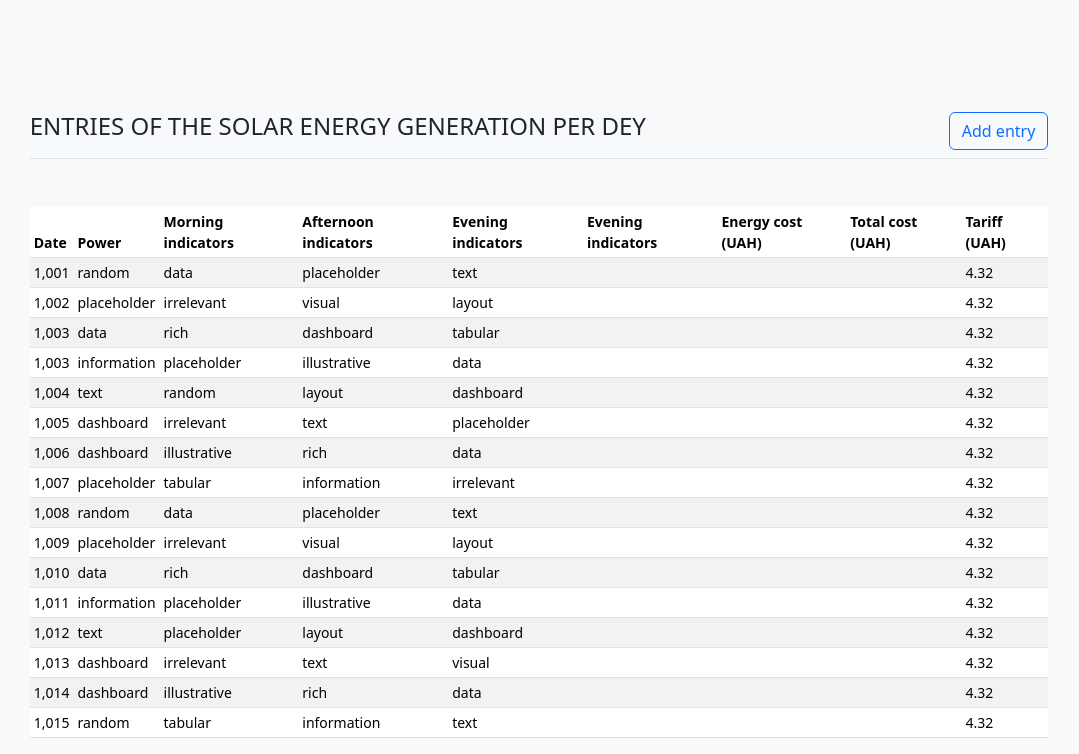
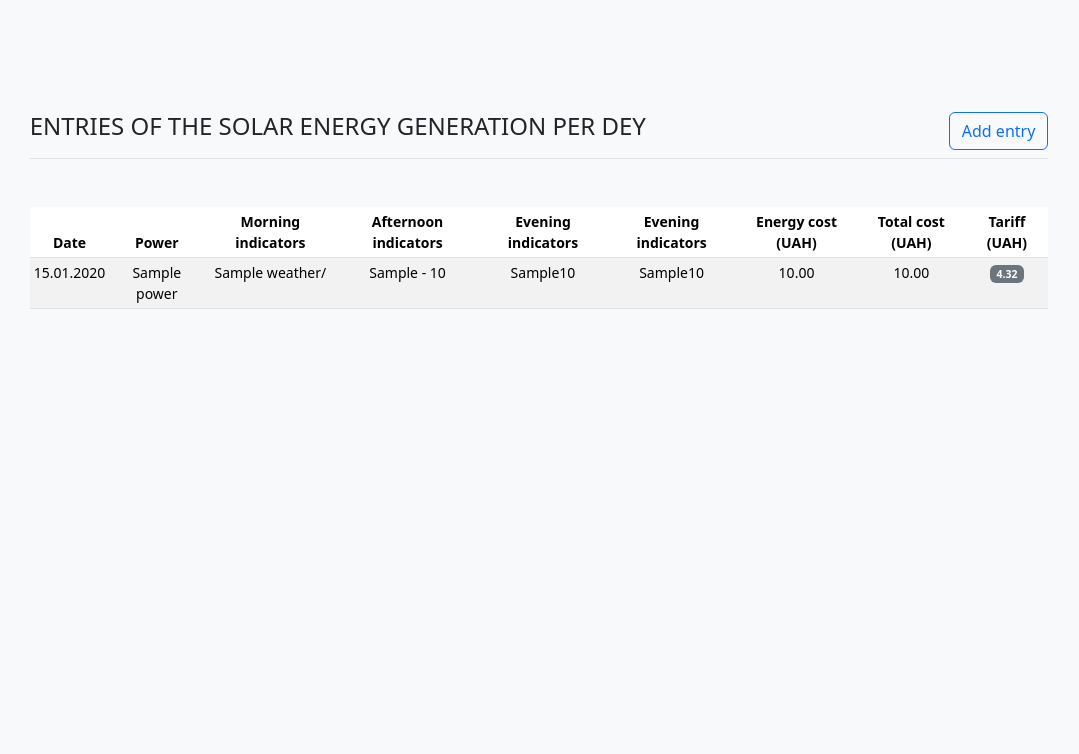
Before and after one commit to ychernyshev/Solar-Power-Calculator, a Django app: template calculator/templates/calculator/index.html in a window 1280 px wide. Shown: the part 745-1499 px from the top of the page, without its empty margins (101-1180 px from the left). After the commit the page ends 1054 px from the top, so only its background shows below. Run offline with Django 3.2, Linux system fonts and the light colour scheme; the template is opened without the code that fills it: most values are stand-ins (such as "Sample title", 1, 10 or a date in 2020); some libraries are stand-ins or nearby versions.

Commit message:
Entries data on the screen
The entry data has been shown on the screen in the Dashboard page

```diff
--- a/calculator/templates/calculator/index.html
+++ b/calculator/templates/calculator/index.html
@@ -18,194 +18,31 @@
     <table class="table table-striped table-sm">
         <thead>
         <tr>
-            <th scope="col">Date</th>
-            <th scope="col">Power</th>
-            <th scope="col">Morning indicators</th>
-            <th scope="col">Afternoon indicators</th>
-            <th scope="col">Evening indicators</th>
-            <th scope="col">Evening indicators</th>
-            <th scope="col">Energy cost (UAH)</th>
-            <th scope="col">Total cost (UAH)</th>
-            <th scope="col">Tariff (UAH)</th>
+            <th scope="col" class="text-center">Date</th>
+            <th scope="col" class="text-center">Power</th>
+            <th scope="col" class="text-center">Morning indicators</th>
+            <th scope="col" class="text-center">Afternoon indicators</th>
+            <th scope="col" class="text-center">Evening indicators</th>
+            <th scope="col" class="text-center">Evening indicators</th>
+            <th scope="col" class="text-center">Energy cost (UAH)</th>
+            <th scope="col" class="text-center">Total cost (UAH)</th>
+            <th scope="col" class="text-center">Tariff (UAH)</th>
         </tr>
         </thead>
         <tbody>
+        {% for item in entries %}
         <tr>
-            <td>1,001</td>
-            <td>random</td>
-            <td>data</td>
-            <td>placeholder</td>
-            <td>text</td>
-            <td></td>
-            <td></td>
-            <td></td>
-            <td>4.32</td>
+            <td class="text-center">{{ item.date|date:"d.m.Y" }}</td>
+            <td class="text-center">{{ item.power }}</td>
+            <td class="text-center">{{ item.weather }}/</td>
+            <td class="text-center">{{ item.morning_data_charge }} - {{ item.morning_data_price }}</td>
+            <td class="text-center">{{ item.afternoon_data_charge }}{{ item.afternoon_data_price }}</td>
+            <td class="text-center">{{ item.evening_data_charge }}{{ item.evening_data_price }}</td>
+            <td class="text-center">{{ item.full_day_power|floatformat:2 }}</td>
+            <td class="text-center">{{ item.full_day_cost|floatformat:2 }}</td>
+            <td class="text-center"><span class="badge text-bg-secondary">4.32</span></td>
         </tr>
-        <tr>
-            <td>1,002</td>
-            <td>placeholder</td>
-            <td>irrelevant</td>
-            <td>visual</td>
-            <td>layout</td>
-            <td></td>
-            <td></td>
-            <td></td>
-            <td>4.32</td>
-        </tr>
-        <tr>
-            <td>1,003</td>
-            <td>data</td>
-            <td>rich</td>
-            <td>dashboard</td>
-            <td>tabular</td>
-            <td></td>
-            <td></td>
-            <td></td>
-            <td>4.32</td>
-        </tr>
-        <tr>
-            <td>1,003</td>
-            <td>information</td>
-            <td>placeholder</td>
-            <td>illustrative</td>
-            <td>data</td>
-            <td></td>
-            <td></td>
-            <td></td>
-            <td>4.32</td>
-        </tr>
-        <tr>
-            <td>1,004</td>
-            <td>text</td>
-            <td>random</td>
-            <td>layout</td>
-            <td>dashboard</td>
-            <td></td>
-            <td></td>
-            <td></td>
-            <td>4.32</td>
-        </tr>
-        <tr>
-            <td>1,005</td>
-            <td>dashboard</td>
-            <td>irrelevant</td>
-            <td>text</td>
-            <td>placeholder</td>
-            <td></td>
-            <td></td>
-            <td></td>
-            <td>4.32</td>
-        </tr>
-        <tr>
-            <td>1,006</td>
-            <td>dashboard</td>
-            <td>illustrative</td>
-            <td>rich</td>
-            <td>data</td>
-            <td></td>
-            <td></td>
-            <td></td>
-            <td>4.32</td>
-        </tr>
-        <tr>
-            <td>1,007</td>
-            <td>placeholder</td>
-            <td>tabular</td>
-            <td>information</td>
-            <td>irrelevant</td>
-            <td></td>
-            <td></td>
-            <td></td>
-            <td>4.32</td>
-        </tr>
-        <tr>
-            <td>1,008</td>
-            <td>random</td>
-            <td>data</td>
-            <td>placeholder</td>
-            <td>text</td>
-            <td></td>
-            <td></td>
-            <td></td>
-            <td>4.32</td>
-        </tr>
-        <tr>
-            <td>1,009</td>
-            <td>placeholder</td>
-            <td>irrelevant</td>
-            <td>visual</td>
-            <td>layout</td>
-            <td></td>
-            <td></td>
-            <td></td>
-            <td>4.32</td>
-        </tr>
-        <tr>
-            <td>1,010</td>
-            <td>data</td>
-            <td>rich</td>
-            <td>dashboard</td>
-            <td>tabular</td>
-            <td></td>
-            <td></td>
-            <td></td>
-            <td>4.32</td>
-        </tr>
-        <tr>
-            <td>1,011</td>
-            <td>information</td>
-            <td>placeholder</td>
-            <td>illustrative</td>
-            <td>data</td>
-            <td></td>
-            <td></td>
-            <td></td>
-            <td>4.32</td>
-        </tr>
-        <tr>
-            <td>1,012</td>
-            <td>text</td>
-            <td>placeholder</td>
-            <td>layout</td>
-            <td>dashboard</td>
-            <td></td>
-            <td></td>
-            <td></td>
-            <td>4.32</td>
-        </tr>
-        <tr>
-            <td>1,013</td>
-            <td>dashboard</td>
-            <td>irrelevant</td>
-            <td>text</td>
-            <td>visual</td>
-            <td></td>
-            <td></td>
-            <td></td>
-            <td>4.32</td>
-        </tr>
-        <tr>
-            <td>1,014</td>
-            <td>dashboard</td>
-            <td>illustrative</td>
-            <td>rich</td>
-            <td>data</td>
-            <td></td>
-            <td></td>
-            <td></td>
-            <td>4.32</td>
-        </tr>
-        <tr>
-            <td>1,015</td>
-            <td>random</td>
-            <td>tabular</td>
-            <td>information</td>
-            <td>text</td>
-            <td></td>
-            <td></td>
-            <td></td>
-            <td>4.32</td>
-        </tr>
+        {% endfor %}
         </tbody>
     </table>
 </div>
--- a/calculator/views.py
+++ b/calculator/views.py
@@ -1,14 +1,19 @@
 from django.shortcuts import render
+
 from calculator.services.handle_entry_form import handle_entry_form
+from calculator.models import DataEntryLineModel
 
 
 # Create your views here.
 def index(request):
+    entries = DataEntryLineModel.objects.all()
+
     form, response = handle_entry_form(request)
     if response:
         return response
 
     context = {
+        'entries': entries,
         'form': form,
     }
 
```
